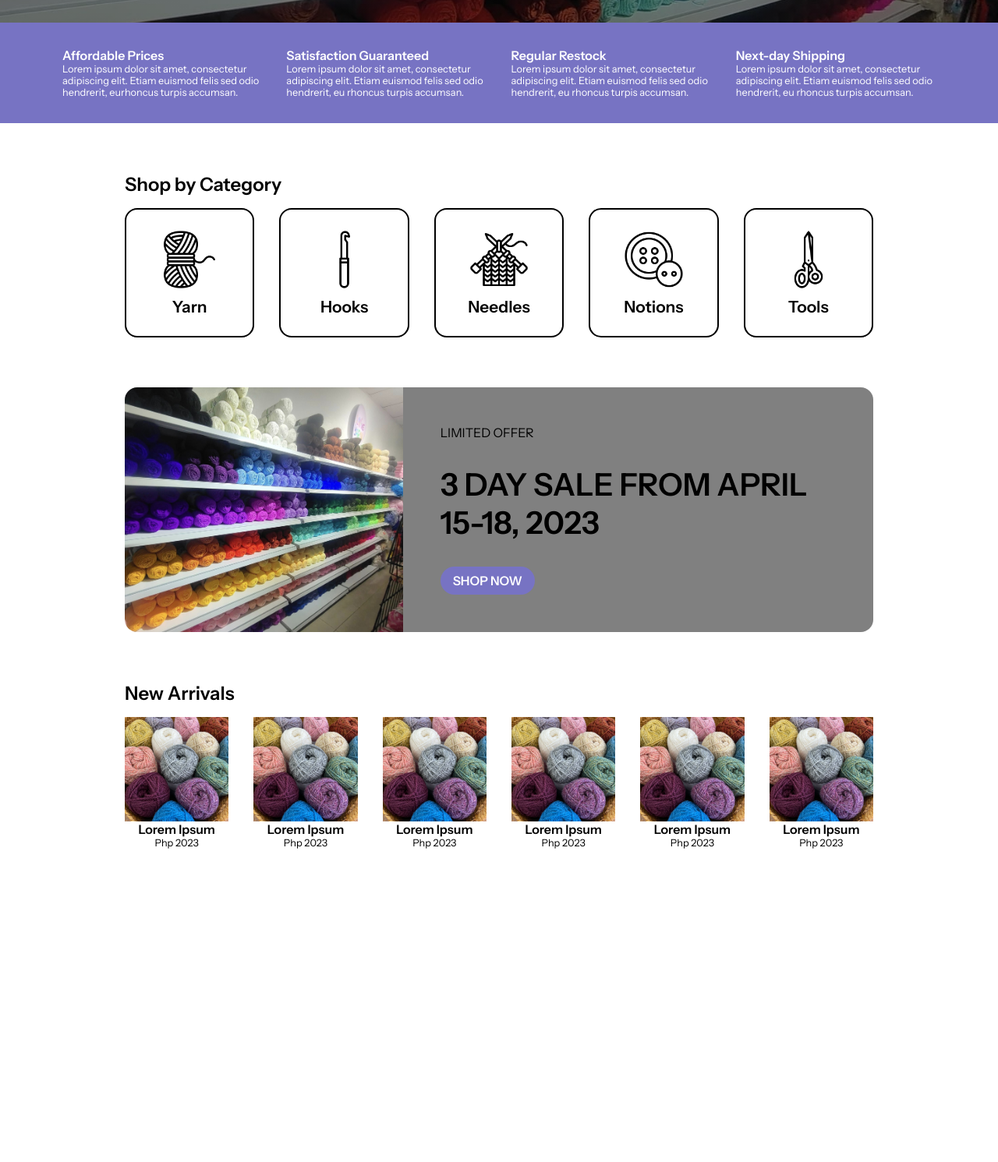
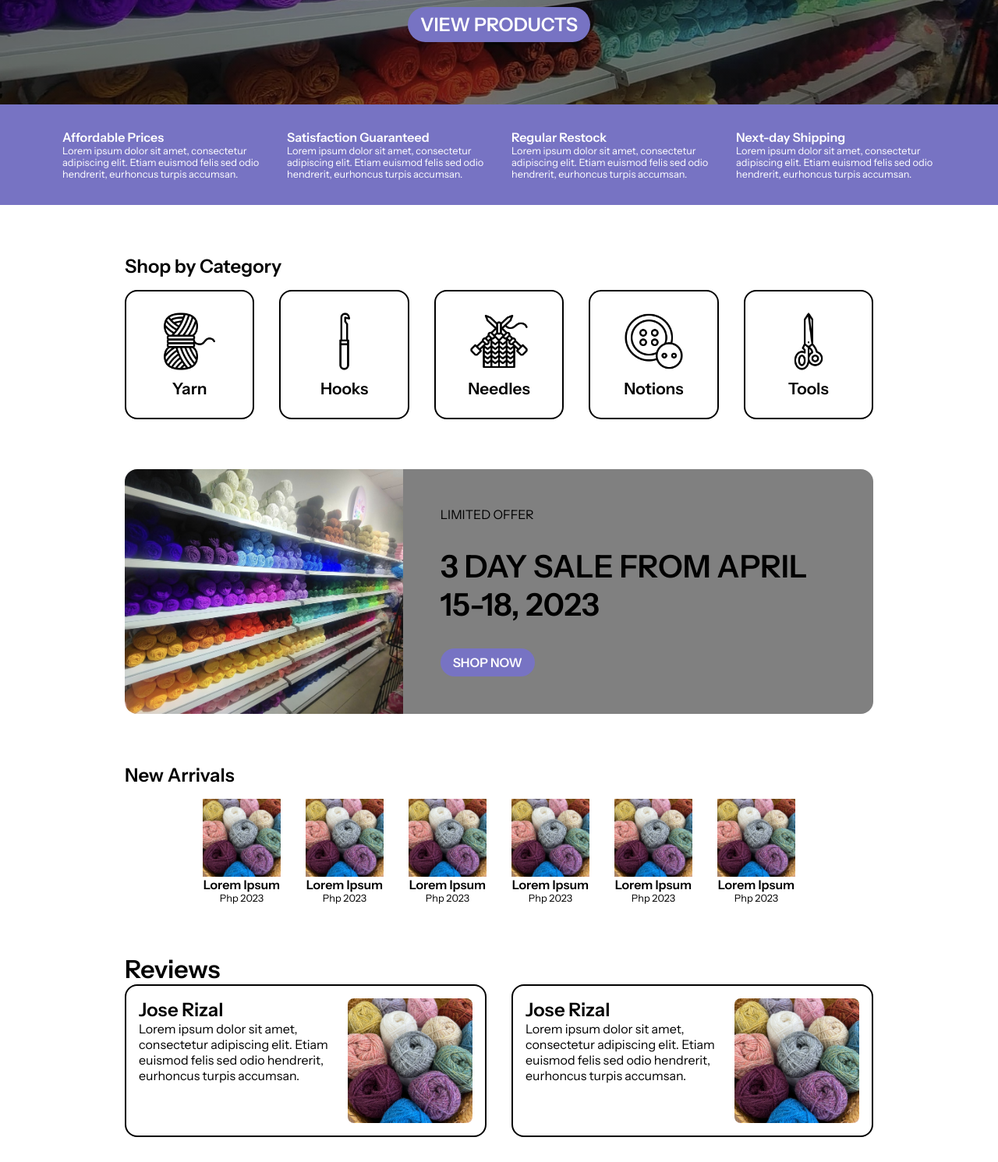
Before and after one commit to euclidq/euclidquemada.github.io, a plain HTML site: page I Love Yarn Philippines/index.html in a window 1280 px wide. Shown: the part 343-1834 px from the top of the page at 78% size. Before the commit the page ends 1464 px from the top, so only its background shows below. Drawn offline with nearby package versions, Linux system fonts and the light colour scheme.

Commit message:
Modified html and css

```diff
--- a/I Love Yarn Philippines/index.html
+++ b/I Love Yarn Philippines/index.html
@@ -11,7 +11,7 @@
 
 <body>
     <nav>
-        <img src="logo-iloveyarn.png" alt="">
+        <img src="logo-iloveyarn.png" alt="" class="logo">
         <ul>
             <li><a href="">YARN</a></li>
             <li><a href="">HOOKS</a></li>
@@ -36,18 +36,15 @@
         </div>
         <div class="c2">
             <h1>Satisfaction Guaranteed</h1>
-            <p>Lorem ipsum dolor sit amet, consectetur adipiscing elit. Etiam euismod felis sed odio hendrerit, eu
-                rhoncus turpis accumsan.</p>
+            <p>Lorem ipsum dolor sit amet, consectetur adipiscing elit. Etiam euismod felis sed odio hendrerit, eurhoncus turpis accumsan.</p>
         </div>
         <div class="c3">
             <h1>Regular Restock</h1>
-            <p>Lorem ipsum dolor sit amet, consectetur adipiscing elit. Etiam euismod felis sed odio hendrerit, eu
-                rhoncus turpis accumsan.</p>
+            <p>Lorem ipsum dolor sit amet, consectetur adipiscing elit. Etiam euismod felis sed odio hendrerit, eurhoncus turpis accumsan.</p>
         </div>
         <div class="c4">
             <h1>Next-day Shipping</h1>
-            <p>Lorem ipsum dolor sit amet, consectetur adipiscing elit. Etiam euismod felis sed odio hendrerit, eu
-                rhoncus turpis accumsan.</p>
+            <p>Lorem ipsum dolor sit amet, consectetur adipiscing elit. Etiam euismod felis sed odio hendrerit, eurhoncus turpis accumsan.</p>
         </div>
     </div>
 
@@ -126,6 +123,27 @@
             </div>
         </div>
     </div>
+
+    <div class="reviews">
+        <h1>Reviews</h1>
+        <div class="card-container">
+            <div class="card c1">
+                <div class="text">
+                    <h2>Jose Rizal</h2>
+                    <p>Lorem ipsum dolor sit amet, consectetur adipiscing elit. Etiam euismod felis sed odio hendrerit, eurhoncus turpis accumsan.</p>
+                </div>
+                <img src="square.webp" alt="">
+            </div>
+            <div class="card c2">
+                <div class="text">
+                    <h2>Jose Rizal</h2>
+                    <p>Lorem ipsum dolor sit amet, consectetur adipiscing elit. Etiam euismod felis sed odio hendrerit, eurhoncus turpis accumsan.</p>
+                </div>
+                <img src="square.webp" alt="">
+            </div>
+        </div>
+    </div>
+
     <script src="https://cdn.jsdelivr.net/npm/bootstrap@5.3.0-alpha3/dist/js/bootstrap.bundle.min.js"
         integrity="sha384-ENjdO4Dr2bkBIFxQpeoTz1HIcje39Wm4jDKdf19U8gI4ddQ3GYNS7NTKfAdVQSZe"
         crossorigin="anonymous"></script>
--- a/I Love Yarn Philippines/style.css
+++ b/I Love Yarn Philippines/style.css
@@ -12,38 +12,25 @@
     --fs-xs: 0.8rem;
 }
 
-/* X-Small devices (portrait phones, less than 576px)
-No media query for `xs` since this is the default in Bootstrap */
-
-/* Small devices (landscape phones, 576px and up) */
-@media (min-width: 576px) {
-
-}
-
-/* Medium devices (tablets, 768px and up) */
-@media (min-width: 768px) {
-
-}
-
-/* Large devices (desktops, 992px and up) */
-@media (min-width: 992px) {
-
-}
-
-/* X-Large devices (large desktops, 1200px and up) */
-@media (min-width: 1200px) {
-
-}
-
-/* XX-Large devices (larger desktops, 1400px and up) */
-@media (min-width: 1400px) {
-
-}
 
 * {
     margin: 0;
     padding: 0;
     font-family: 'Instrument Sans', sans-serif;
+}
+
+button {
+    padding: 0.5rem 1rem;
+
+    font-size: var(--fs-s);
+    font-weight: 700;
+    color: #FFFFFF;
+
+    border: none;
+    border-radius: 100px;
+    background-color: #7773c3;
+
+    cursor: pointer;
 }
 
 nav {
@@ -54,10 +41,13 @@ nav {
 
     position: sticky;
     top: 0;
+
+    background-color: #FFFFFF;
 }
 
-nav img {
+nav .logo {
     height: 2rem;
+    cursor: pointer;
 }
 
 nav ul {
@@ -80,20 +70,8 @@ nav a:hover {
     color: #7773c3;
 }
 
-button {
-    padding: 0.5rem 1rem;
-
-    font-size: var(--fs-s);
-    font-weight: 700;
-    color: #FFFFFF;
-
-    border: none;
-    border-radius: 100px;
-    background-color: #7773c3;
-}
-
 .hero {
-    padding: 2rem;
+    padding: 5rem 0;
     display: flex;
     flex-direction: column;
     justify-content: center;
@@ -110,6 +88,10 @@ button {
     font-size: var(--fs-xxl);
     font-weight: 600;
     color: #FFFFFF;
+}
+
+.hero button {
+    font-size: var(--fs-l);
 }
 
 .benefits {
@@ -214,6 +196,7 @@ button {
 
 .new-arrivals img {
     width: 100%;
+    max-width: 100px;
 }
 
 .new-arrivals h1 {
@@ -227,3 +210,61 @@ button {
 .new-arrivals p {
     font-size: var(--fs-xs);
 }
+
+.reviews {
+    padding: 2rem 10rem;
+}
+
+.reviews .card-container {
+    display: flex;
+    gap: 2rem;
+}
+
+.reviews .card {
+    height: 10rem;
+    padding: 1rem;
+    display: flex;
+    border: 2px solid black;
+    border-radius: 1rem;
+}
+
+.reviews img {
+    height: 100%;
+    justify-self: end;
+    border-radius: 0.5rem;
+}
+
+/* @media (min-width:320px)  {
+    nav {
+        display: none;
+    }
+
+    .category {
+        padding: 1rem;
+    }
+
+    .category .card-container {
+        flex-wrap: wrap;
+    }
+
+    .new-arrivals {
+        padding: 1rem;
+    }
+
+    .new-arrivals .card-container {
+        flex-wrap: wrap;
+    }
+
+    .reviews {
+        padding: 1rem;
+    }
+
+    .reviews .card-container {
+        flex-direction: column;
+    }
+}
+@media (min-width:480px)  { /* smartphones, Android phones, landscape iPhone */ }
+@media (min-width:600px)  { /* portrait tablets, portrait iPad, e-readers (Nook/Kindle), landscape 800x480 phones (Android) */ }
+@media (min-width:801px)  { /* tablet, landscape iPad, lo-res laptops ands desktops */ }
+@media (min-width:1025px) { /* big landscape tablets, laptops, and desktops */ }
+@media (min-width:1281px) { /* hi-res laptops and desktops */ }
```
